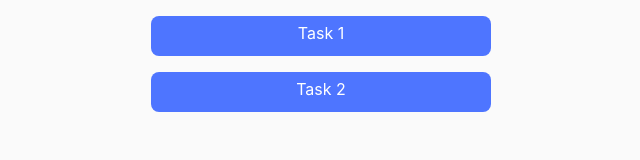
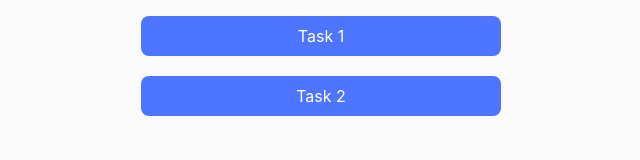
Before and after one commit to Erpokk/goit-advancedjs-hw-01, a website built with Vite: page src/index.html in a window 1280 px wide. Shown: the whole page, without its empty margins (319-959 px from the left). Built offline with nearby package versions, Linux system fonts and the light colour scheme.

Commit message:
main page btn redone

```diff
--- a/src/css/styles.css
+++ b/src/css/styles.css
@@ -24,22 +24,27 @@ img {
   height: 100%;
 }
 
+.container {
+  display: flex;
+  flex-direction: column;
+  align-items: center;
+  gap: 20px;
+}
 .taskLink {
-  width: 340px;
+  display: flex;
+  justify-content: center;
+  align-items: center;
+  text-decoration: none;
   height: 40px;
-  text-align: center;
-  margin: 0 auto;
-  border: 1px solid;
-  margin-bottom: 16px;
+  width: 360px;
+  background-color: rgba(78, 117, 255, 1);
   border-radius: 8px;
-  border: none;
-  background-color: rgba(78, 117, 255, 1);
-  padding: 5px;
 }
-.taskLink a {
+
+.taskLink p {
   color: white;
-  text-decoration-line: none;
 }
+
 .gallery {
   display: flex;
   width: 1128px;
--- a/src/index.html
+++ b/src/index.html
@@ -7,7 +7,13 @@
     <title>Document</title>
   </head>
   <body>
-    <p class="taskLink"><a href="./1-gallery.html">Task 1</a></p>
-    <p class="taskLink"><a href="./2-form.html">Task 2</a></p>
+    <div class="container">
+      <a href="./1-gallery.html" class="taskLink">
+        <p>Task 1</p>
+      </a>
+      <a href="./2-form.html" class="taskLink">
+        <p>Task 2</p>
+      </a>
+    </div>
   </body>
 </html>
```
